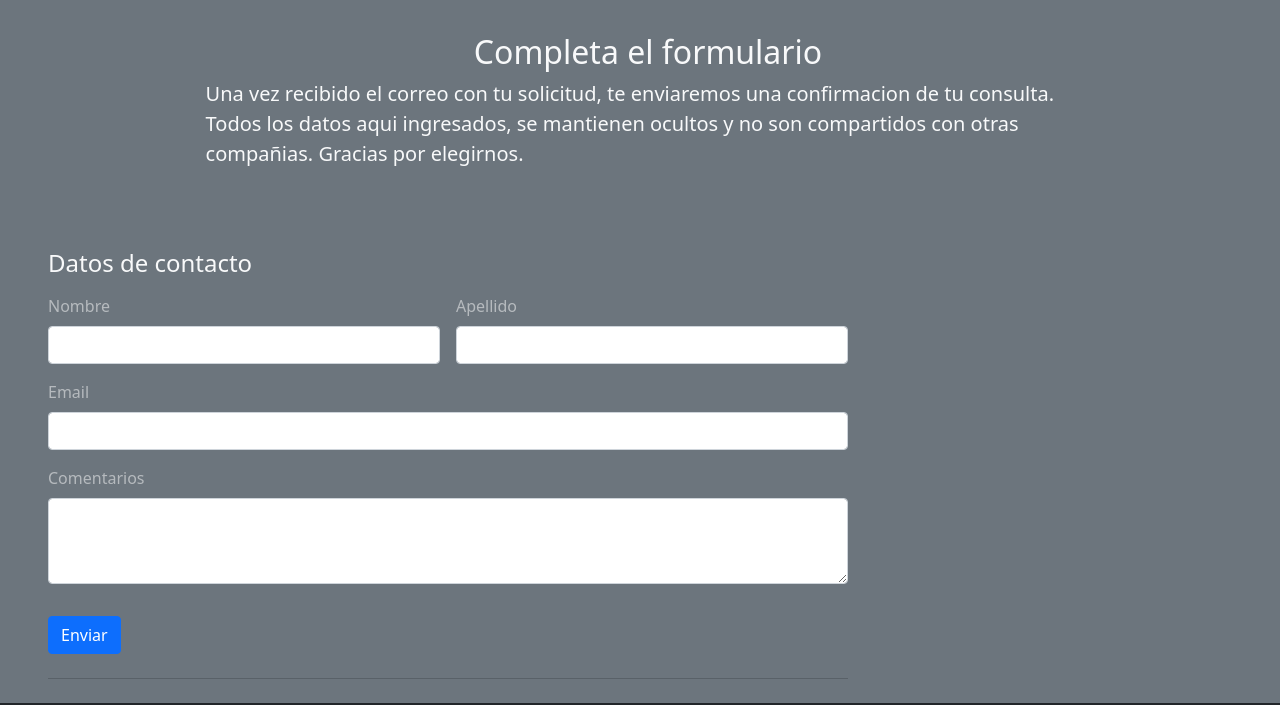
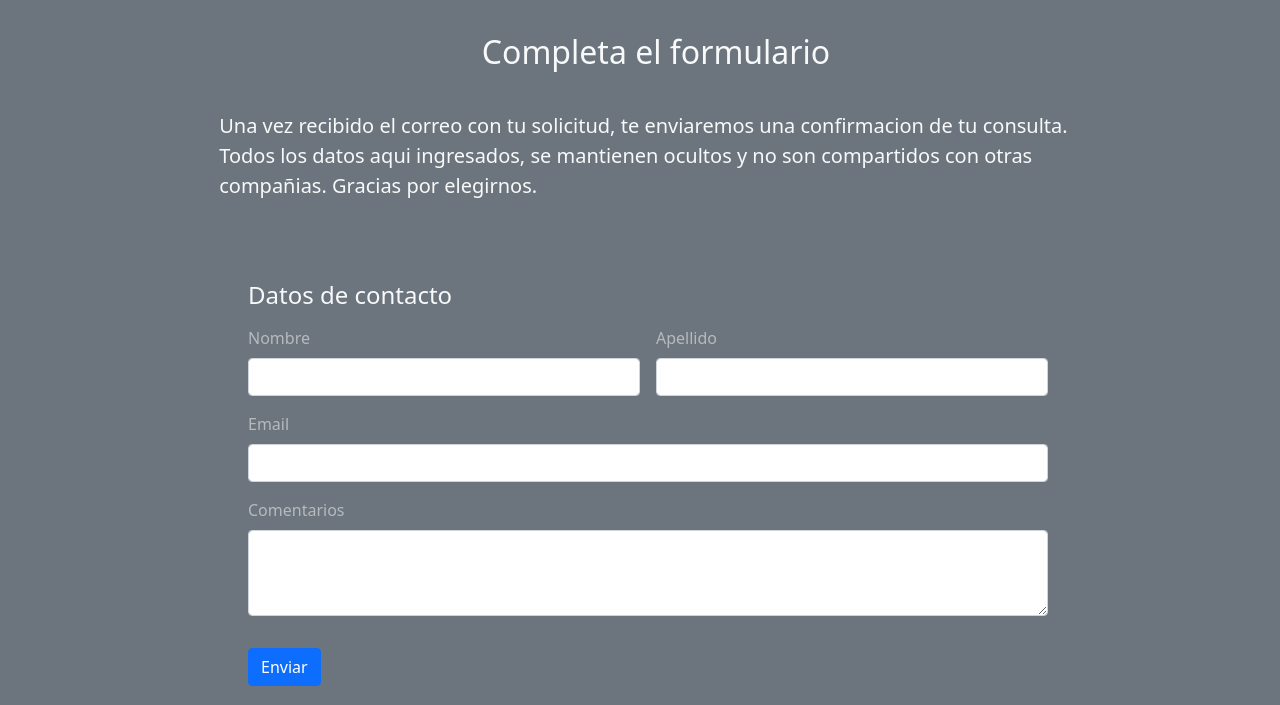
Before and after one commit to mosk123/luthier-contardi-bt, a plain HTML site: page contacto.html in a window 1280 px wide. Shown: the part 95-800 px from the top of the page. Drawn offline with nearby package versions, Linux system fonts and the light colour scheme.

Commit message:
formulariook

```diff
--- a/contacto.html
+++ b/contacto.html
@@ -41,8 +41,9 @@
             Todos los datos aqui ingresados, se mantienen ocultos y no son compartidos con otras compañias. Gracias por elegirnos.
           </p>
         </div>
+        <div class="formularioNuevo">
         <form class="formulario">
-          <div class="col-md-7 col-lg-8 col-sm-auto">
+          <div class="cols-md-6 col-lg-8">
             <h4 class="mb-3 row-cols-sm-auto text-light">Datos de contacto</h4>
             <form class="needs-validation" novalidate="">
               <div class="row g-3">
@@ -85,6 +86,7 @@
               <button class="btn btn-primary" type="submit">Enviar</button>
               <hr class="my-4" />
        </form>
+          </div>
       </main>
       <footer>
         <div class="contenedorFooter bg-dark">
--- a/estilos scss/estilos.scss
+++ b/estilos scss/estilos.scss
@@ -92,18 +92,28 @@
     flex-direction: column;
     align-items: center;
     width: 100%;
-    padding-left: 1rem;
+    padding-left: 2rem;
     padding-top: 3rem;
+    h2{
+        padding-bottom: 2rem;
+    }
 }
 
 .lead {
     width: 70%;
 }
 
+.formularioNuevo{
+    display: flex;
+
+}
+
 .formulario {
-    padding-left: 18rem;
+    width: 100%;
+    display: flex;
+    justify-content: space-around;
     padding-top: 4rem;
-@media (min-width: 360px) {
+@media (min-width: 360px){
     padding-left: 3rem;
     padding-right: 2rem;
 
```
Also changed, not shown: estilos scss/estilos.css, 1 other file.
